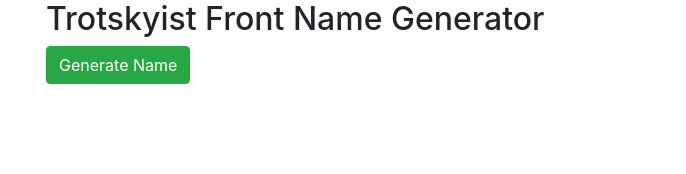
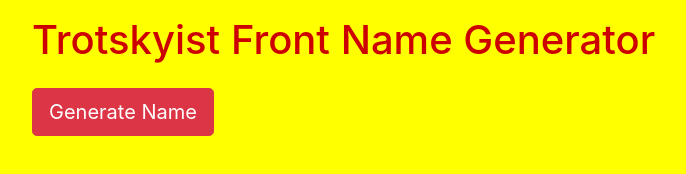
Before and after one commit to SevenSecrets/alphabet-soup-generator, a website: page index.html in a window 1280 px wide. Shown: the whole page, without its empty margins (39-725 px from the left). Drawn offline with nearby package versions, Linux system fonts and the light colour scheme.

Commit message:
Adding styling and splitting title and name

```diff
--- a/generator-corpus.json
+++ b/generator-corpus.json
@@ -96,7 +96,6 @@
     "League for the Fourth International",
     "People's Assembly Against Austerity",
     "Student Assembly Against Austerity",
-    "Communist Workers Group",
-    ""
+    "Communist Workers Group"
   ]
 }
--- a/index.html
+++ b/index.html
@@ -5,12 +5,23 @@
   <script src="https://stackpath.bootstrapcdn.com/bootstrap/4.5.0/js/bootstrap.min.js" integrity="sha384-OgVRvuATP1z7JjHLkuOU7Xw704+h835Lr+6QL9UvYjZE3Ipu6Tp75j7Bh/kR0JKI" crossorigin="anonymous"></script>
   <link rel="stylesheet" href="https://stackpath.bootstrapcdn.com/bootstrap/4.5.0/css/bootstrap.min.css" integrity="sha384-9aIt2nRpC12Uk9gS9baDl411NQApFmC26EwAOH8WgZl5MYYxFfc+NcPb1dKGj7Sk" crossorigin="anonymous">
 </head>
+<style>
+  body {
+    background-color: #ffff00;
+    color: #CD0000;
+  }
+</style>
 <body>
-  <div class="container">
-    <div id="name">
-      <h2>Trotskyist Front Name Generator</h2>
+  <div class="container p-3">
+    <div id="title" class="row">
+      <h1>Trotskyist Front Name Generator</h2>
     </div>
-    <button id="generate" type="button" name="generate-btn" class="btn btn-success">Generate Name</button>
+    <div class="row pt-3">
+      <button id="generate" type="button" name="generate-btn" class="btn btn-danger btn-lg">Generate Name</button>
+    </div>
+    <div class="row pt-3" id="name">
+
+    </div>
   </div>
 </body>
 <script type="text/javascript">
```
